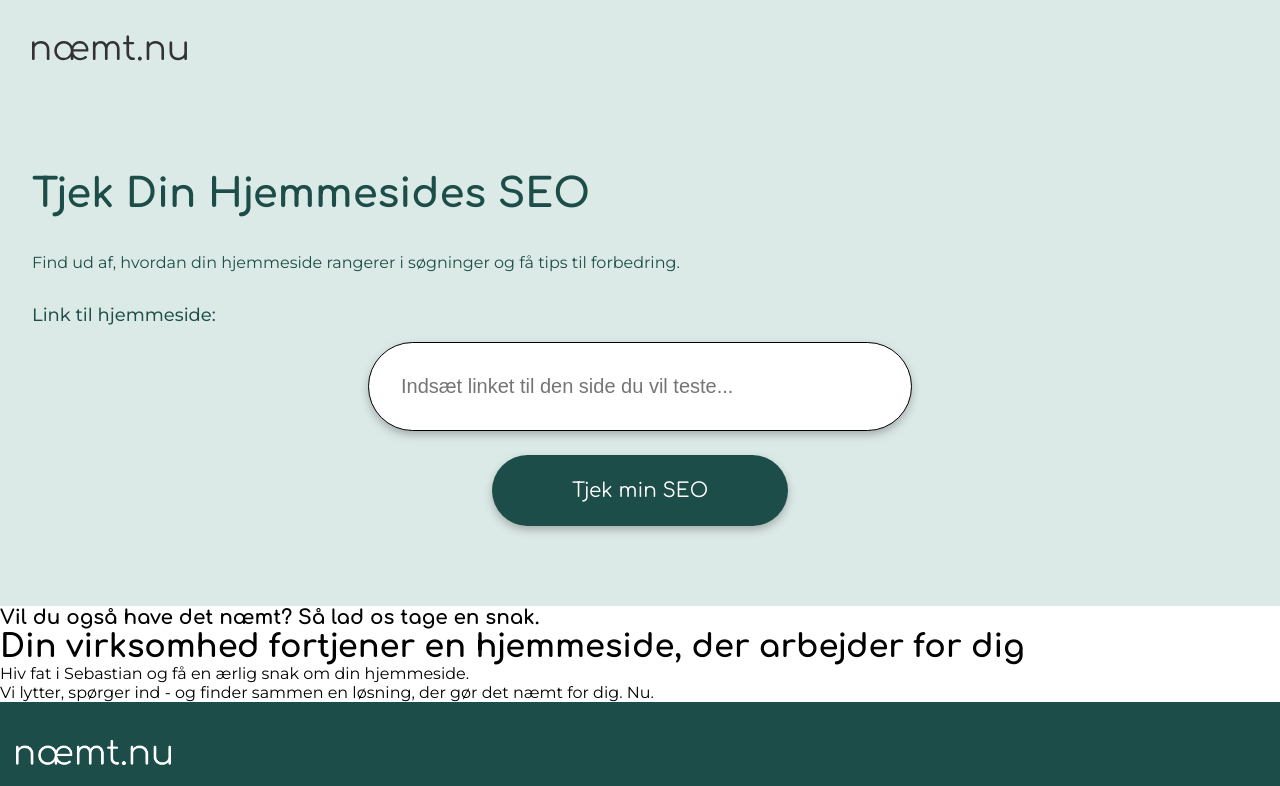
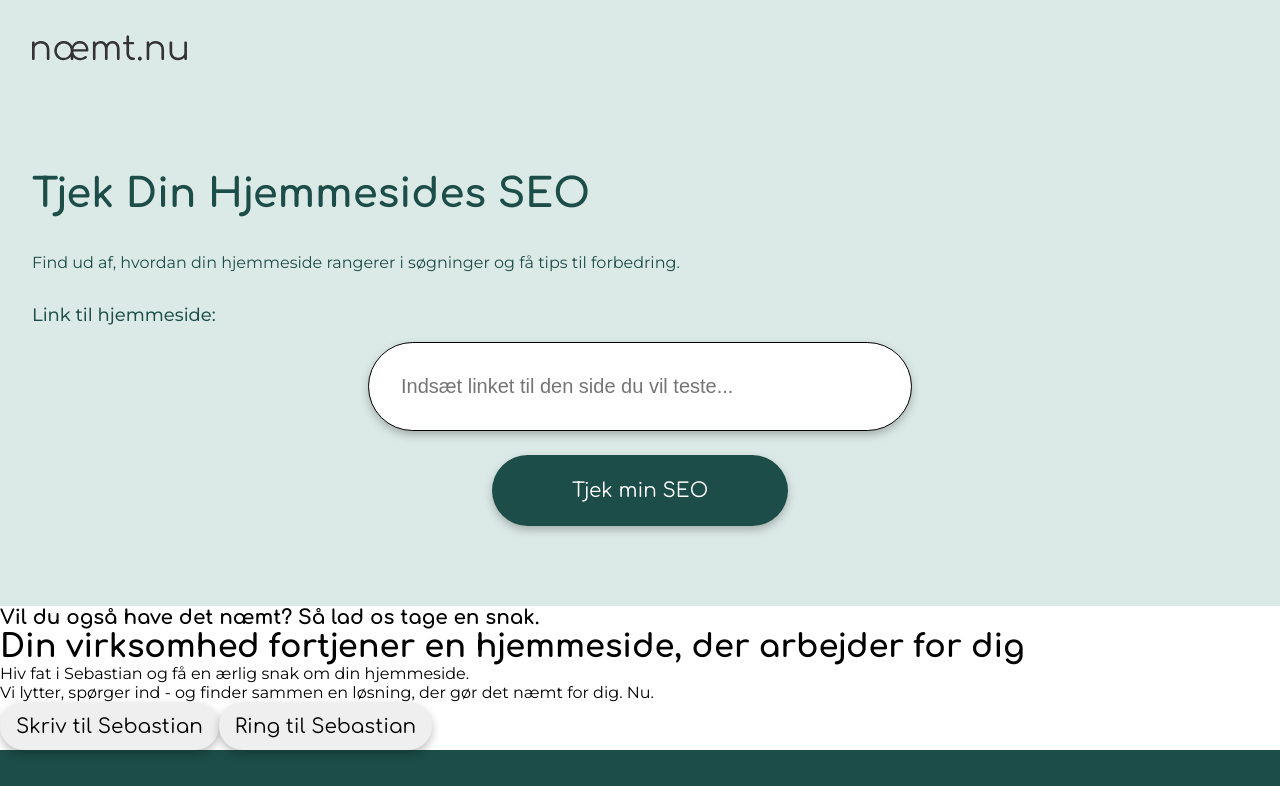
Before and after one commit to SofiePedersen/naemtnu, a Vue app: page / in a window 1280 px wide. Shown: the top 786 px of the page. Built offline with nearby package versions, Linux system fonts and the light colour scheme; no server answers.

Commit message:
Update Contact.vue

```diff
--- a/src/components/Contact.vue
+++ b/src/components/Contact.vue
@@ -9,6 +9,8 @@
       Vi lytter, spørger ind - og finder sammen en løsning, der gør det næmt for
       dig. Nu.
     </p>
+    <button>Skriv til Sebastian</button>
+    <button>Ring til Sebastian</button>
   </div>
 </template>
 
```
